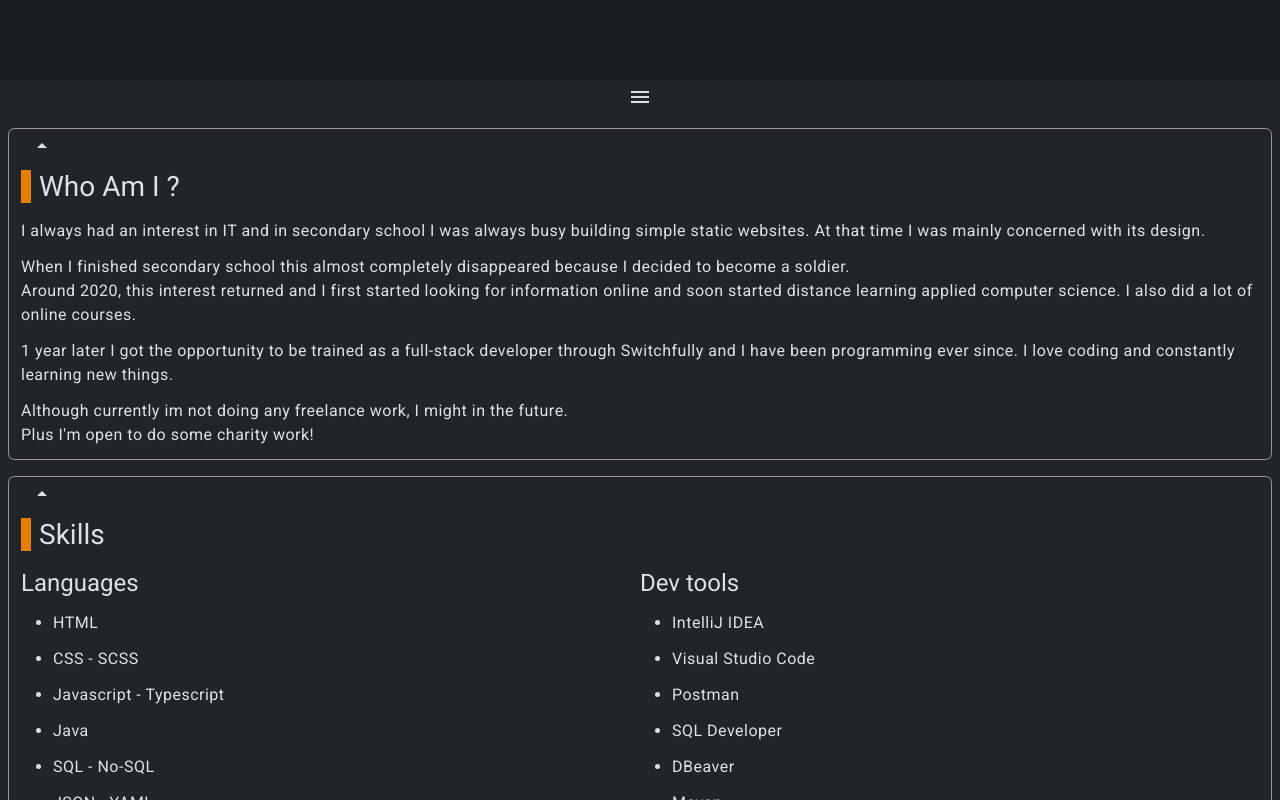
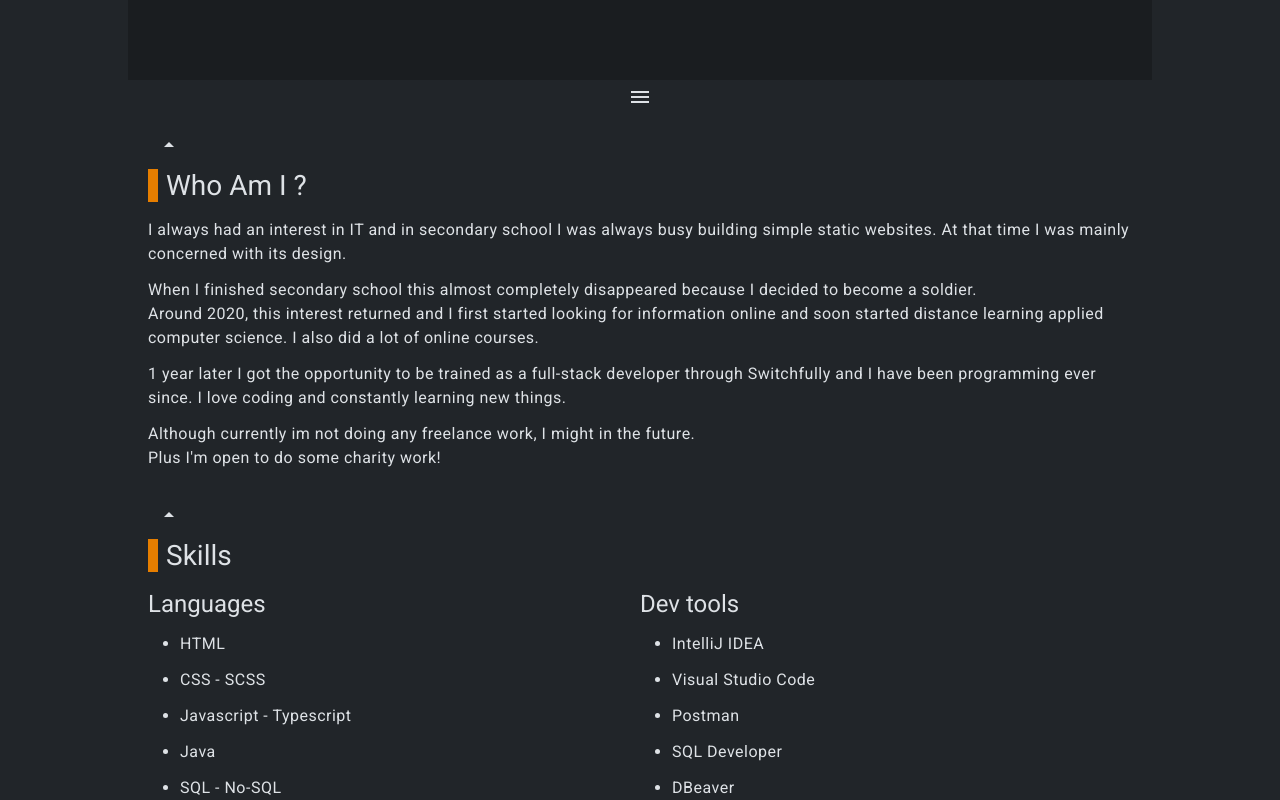
Before and after one commit to jrnsmisrt/jrnsmisrt.github.io, an Angular app: page / in a window 1280 px wide. Shown: the part 720-1520 px from the top of the page. Built offline with nearby package versions, Linux system fonts and the light colour scheme.

Commit message:
Add media screen css

```diff
--- a/src/app/contact/contact.component.html
+++ b/src/app/contact/contact.component.html
@@ -9,7 +9,7 @@
   </div>
   <div class="row">
     <div class="col">
-      <form>
+      <form [formGroup]="contactForm">
         <div class="form-group">
           <label for="firstname-input">Firstname</label>
           <input type="text" class="form-control" id="firstname-input" placeholder="John/Jane">
--- a/src/app/contact/contact.component.ts
+++ b/src/app/contact/contact.component.ts
@@ -2,6 +2,7 @@ import { Component } from '@angular/core';
 import {MatIcon} from "@angular/material/icon";
 import {MatFormField, MatHint, MatLabel} from "@angular/material/form-field";
 import {MatInput} from "@angular/material/input";
+import {FormBuilder, FormsModule, ReactiveFormsModule, Validators} from "@angular/forms";
 
 @Component({
   selector: 'js-contact',
@@ -11,11 +12,33 @@ import {MatInput} from "@angular/material/input";
     MatFormField,
     MatHint,
     MatLabel,
-    MatInput
+    MatInput,
+    ReactiveFormsModule
   ],
   templateUrl: './contact.component.html',
   styleUrl: './contact.component.scss'
 })
 export class ContactComponent {
+  contactForm = new FormBuilder().group({
+    firstName: ['', [Validators.required]],
+    lastName: ['', [Validators.required]],
+    message: ['', [Validators.required, Validators.minLength(6)]],
+  })
+  constructor(private formBuilder: FormBuilder){
+  }
+
+  submit(){
+
+  }
+
+  get firstName(): string {
+    return this.contactForm.get('firstName')?.value!;
+  }
+  get lastName(): string {
+    return this.contactForm.get('lastName')?.value!;
+  }
+  get message(): string {
+    return this.contactForm.get('message')?.value!;
+  }
 
 }
--- a/src/styles.scss
+++ b/src/styles.scss
@@ -1,5 +1,6 @@
 @import "bootstrap/scss/bootstrap.scss";
 @import "https://fonts.googleapis.com/icon?family=Material+Icons";
+
 
 body {
   font-family: Segoe UI, sans-serif;
@@ -96,3 +97,14 @@ body {
   margin:0;
   padding:0;
 }
+
+@media only screen
+and (min-device-width : 768px) {
+  .container-plus{
+    width: 80vw;
+    margin: auto;
+  }
+  .js-section{
+    border: none;
+  }
+}
```
Also changed, not shown: src/app/app.component.ts (+12 -3 lines).
